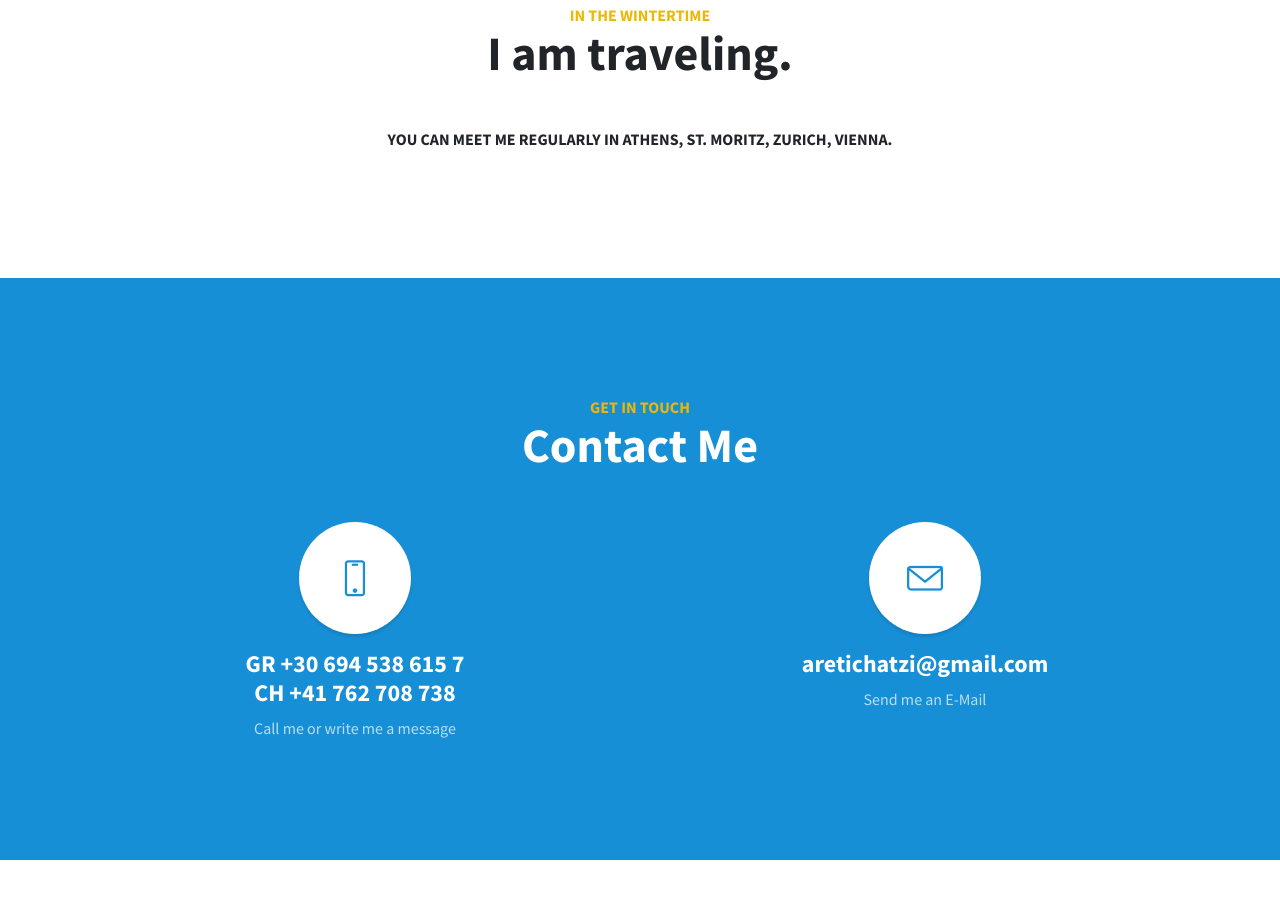
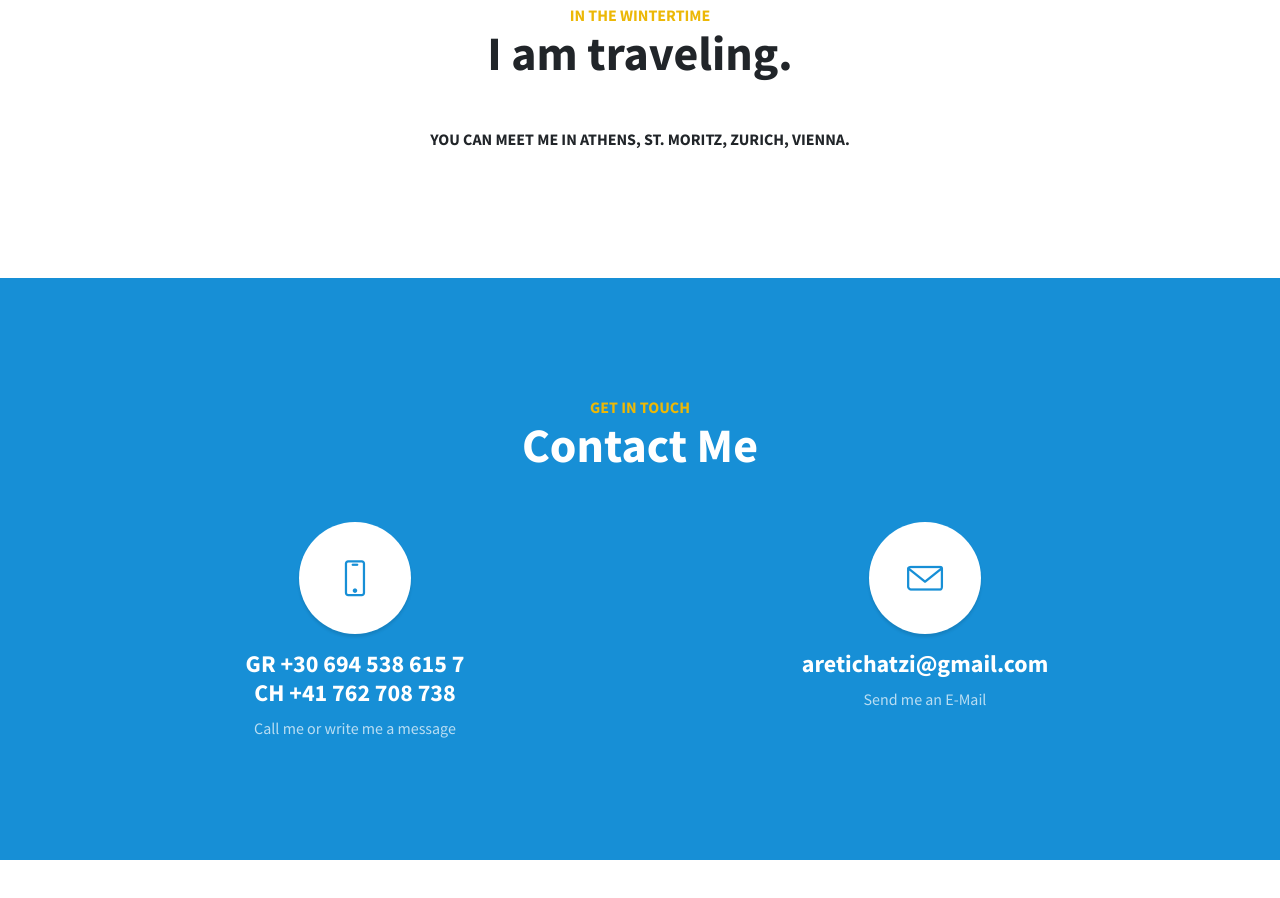
Before and after one commit to cdrcqnts/areti, a plain HTML site: page index.html in a window 1280 px wide. Shown: the part 2420-3318 px from the top of the page. Drawn offline with Linux system fonts and the light colour scheme.

Commit message:
Update index.html

```diff
--- a/index.html
+++ b/index.html
@@ -165,7 +165,7 @@ Although there isn’t a right or wrong way to meditate, it’s important to fin
       <div class="content-section-heading text-center">
           <h3 class="text-secondary mb-0">In the Wintertime</h3>
           <h2 class="mb-5">I am traveling.</h2>
-        <h3>You can meet me regularly in Athens, St. Moritz, Zurich, Vienna. </h3>
+        <h3>You can meet me in Athens, St. Moritz, Zurich, Vienna. </h3>
 
         </div>
       <div class="container">
```
